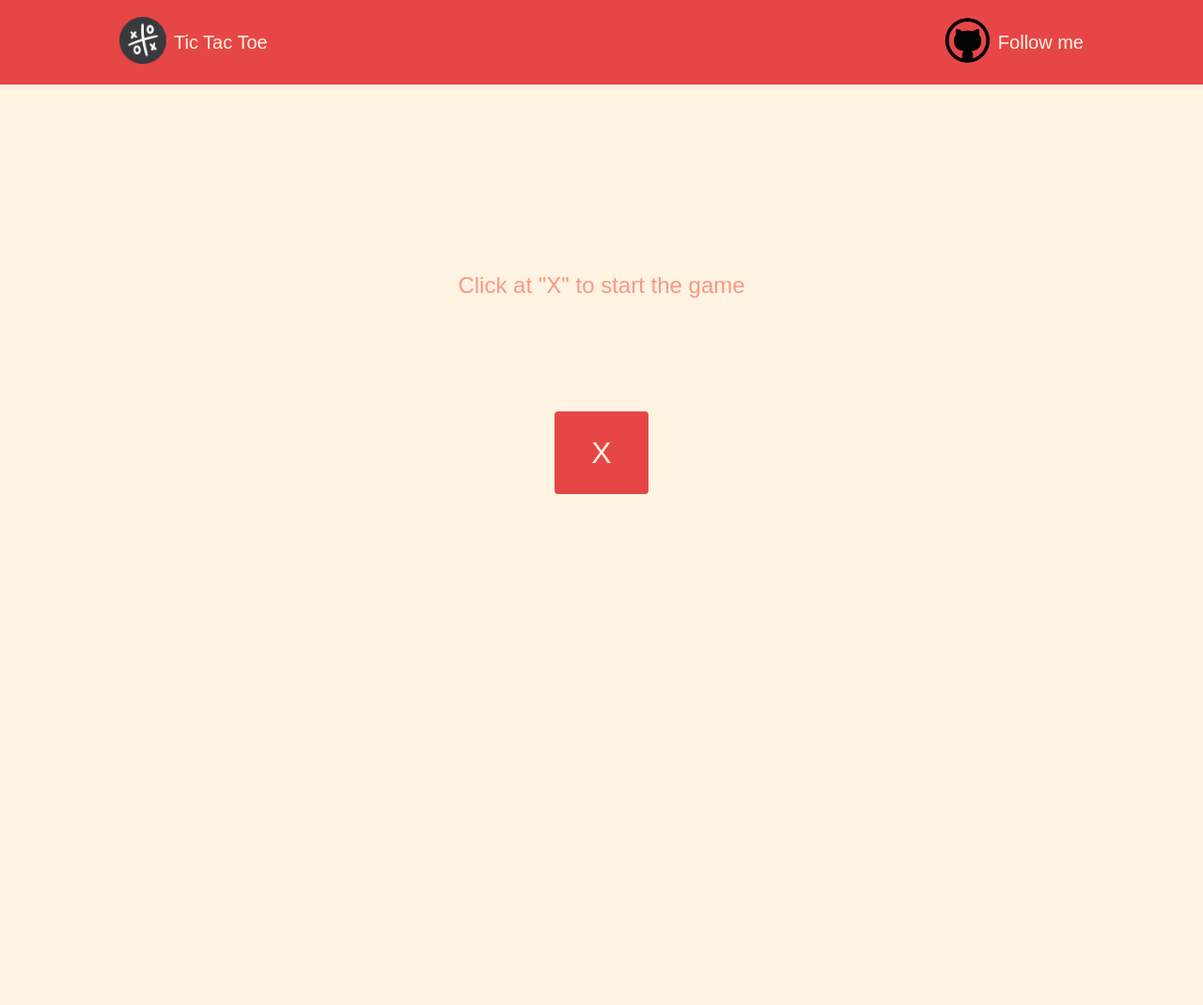
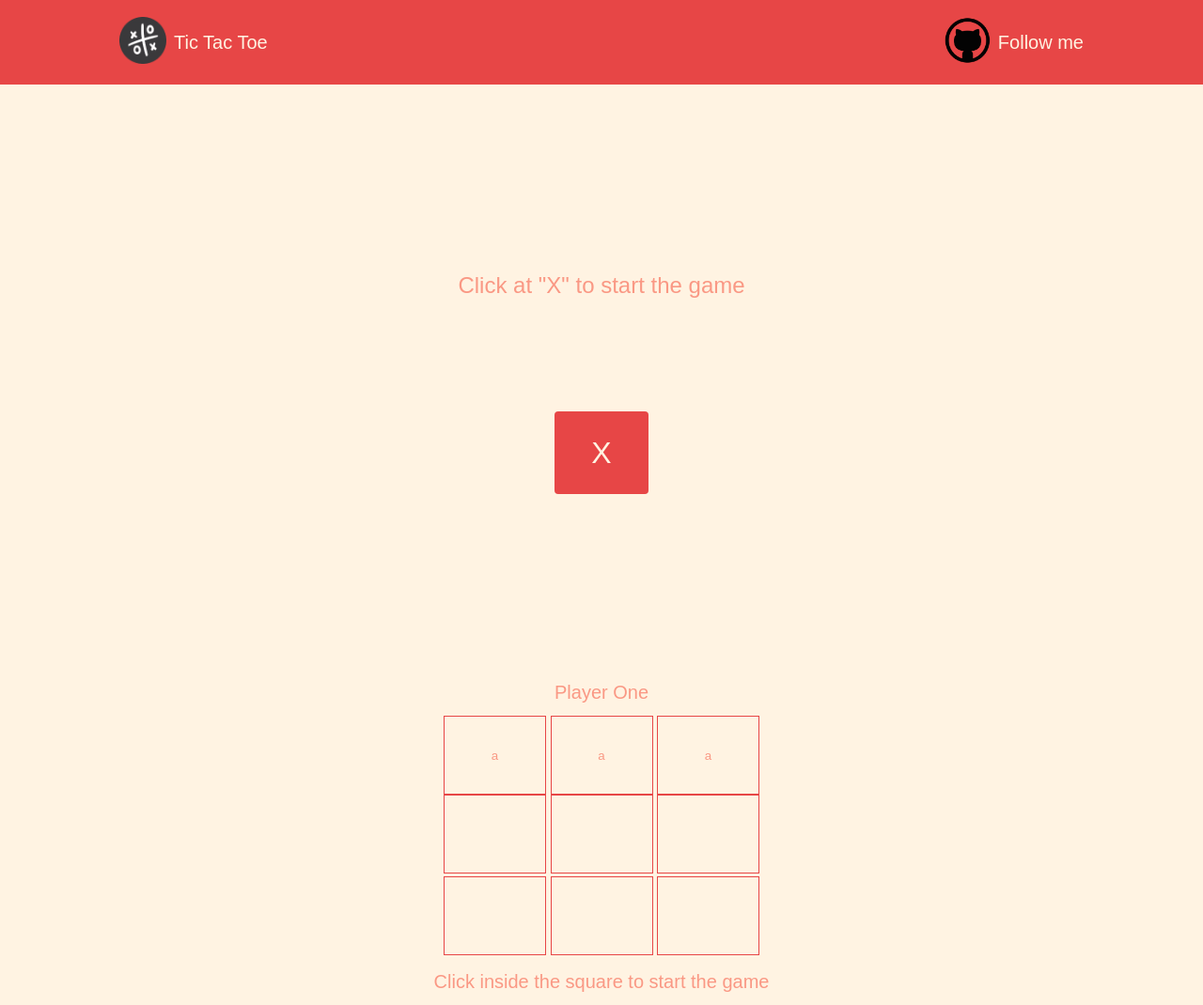
Before and after one commit to Natan-Matos-Souza/Tic-Tac-Toe, a plain HTML site: page index.html in a window 1280 px wide. Shown: the whole page at 94% size. Before the commit the page ends 800 px from the top, so only its background shows below. Drawn offline with Linux system fonts and the light colour scheme.

Commit message:
Criando estruturas

```diff
--- a/css/style.css
+++ b/css/style.css
@@ -104,9 +104,38 @@ a span {
     font-size: 32px;
 }
 
+#game {
+    margin: 200px auto 0px;
+    text-align: center;
+}
 
 
+#game h1 {
+    color: #FA9884;
+    font-size: 20px;
+    font-weight: normal;
+}
 
+#row-one, #row-two, #row-three {
+    margin: auto;
+    padding: 0px;
+}
+
+.game-btn {
+    box-sizing: border-box;
+    display: inline;
+    border: 1px solid #E74646;
+    background-color: transparent;
+    color: #FA9884;
+    height: 84px;
+    width: 109px;
+    margin: 0px;
+    padding: 0px;
+}
+
+.btn1, .btn2 , .btn3{
+    margin: 0;
+}
 
 
 
--- a/index.html
+++ b/index.html
@@ -48,6 +48,30 @@
                 <button class="select-btn" id="X-button">X</button>
                 <button class="select-btn" id="O-button">O</button>
             </div>
+
+            <div id="game">
+                <div id="game-text">
+                    <h1>Player One</h1>
+                </div>
+                <div id="row-one">
+                    <button  class="game-btn btn1" id="btn1">a</button>
+                    <button  class="game-btn btn2" id="btn2">a</button>
+                    <button  class="game-btn btn3" id="btn3">a</button>
+                </div>
+                <div id="row-two">
+                    <button class="game-btn" id="btn4"></button>
+                    <button class="game-btn" id="btn5"></button>
+                    <button class="game-btn" id="btn6"></button>
+                </div>
+                <div id="row-three">
+                    <button class="game-btn" id="btn7"></button>
+                    <button class="game-btn" id="btn8"></button>
+                    <button class="game-btn" id="btn9"></button>
+                </div>
+                <div id="player-alert">
+                    <h1>Click inside the square to start the game</h1>
+                </div>
+            </div>
         </div>
     </body>
 </html>
--- a/js/index.js
+++ b/js/index.js
@@ -4,6 +4,7 @@
 const startgame = document.getElementById("start-game-btn")
 const startgamedisplay = document.getElementById("start-game")
 const testtext = document.getElementById('game-configuration')
+var playerOneCharacter = null
 
 
 startgame.onclick = hideStartGame = () => {
@@ -25,7 +26,7 @@ const gameConfigurationHud = document.getElementById('game-configuration')
 
 xbtn.onclick = selectX = () => {
 
-    var playerOneCharacter = "X"
+    playerOneCharacter = "X"
     gameConfigurationHud.style.animation = "dissapearEffect 2s"
     setTimeout(dissapear = () => {
         gameConfigurationHud.style.display = "none"
```
